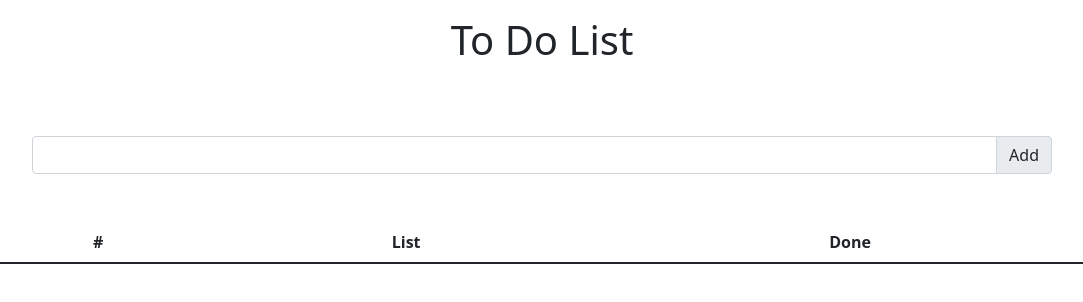
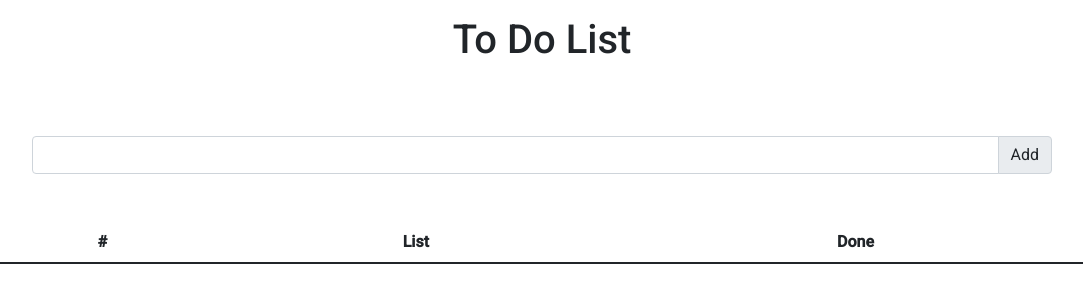
Before and after one commit to Roctim17/To-Do-List, a plain HTML site: page index.html in a window 1280 px wide. Shown: the whole page, without its empty margins (98-1181 px from the left). Drawn offline with nearby package versions, Linux system fonts and the light colour scheme.

Commit message:
Link Fonts

```diff
--- a/index.html
+++ b/index.html
@@ -9,6 +9,14 @@
     <link href="https://cdn.jsdelivr.net/npm/bootstrap@5.1.3/dist/css/bootstrap.min.css" rel="stylesheet"
         integrity="sha384-1BmE4kWBq78iYhFldvKuhfTAU6auU8tT94WrHftjDbrCEXSU1oBoqyl2QvZ6jIW3" crossorigin="anonymous">
     <script src="https://kit.fontawesome.com/194868c874.js" crossorigin="anonymous"></script>
+    <link rel="preconnect" href="https://fonts.googleapis.com">
+    <link rel="preconnect" href="https://fonts.gstatic.com" crossorigin>
+    <link href="https://fonts.googleapis.com/css2?family=Roboto:wght@300;400;500&display=swap" rel="stylesheet">
+    <style>
+        body {
+            font-family: 'Roboto', sans-serif;
+        }
+    </style>
 </head>
 
 <body>
```
